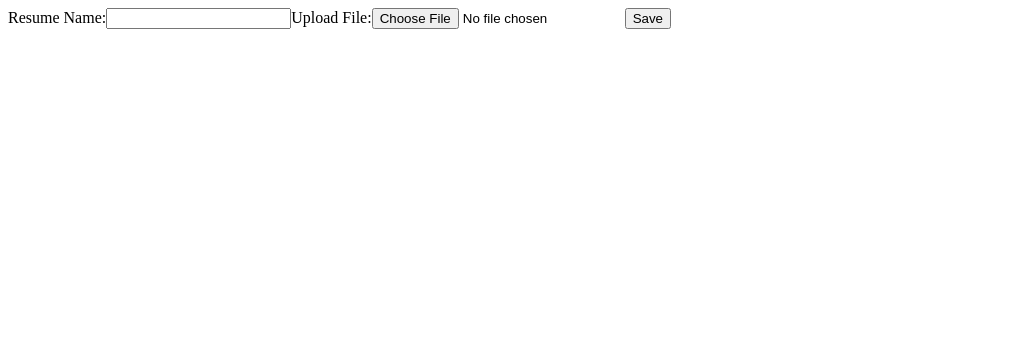
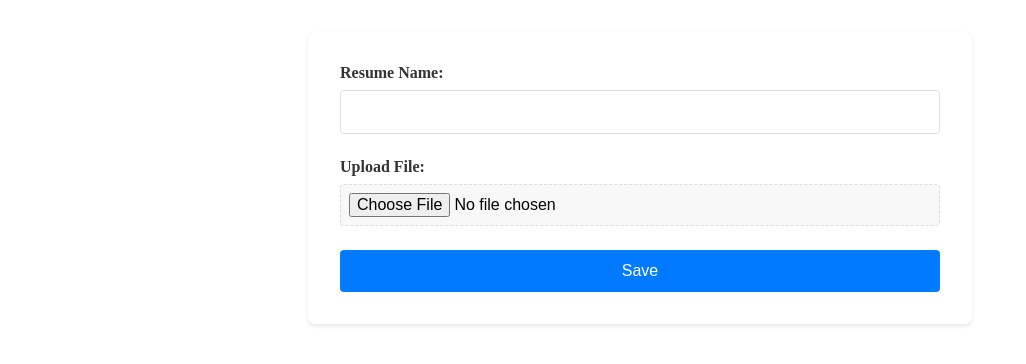
Before and after one commit to jassidaksingh/hackathon-401, a React (Vite) app in the folder frontend/frontend/: page /master-resume in a window 1280 px wide. Shown: the top 364 px of the page, without its empty margins (0-1026 px from the left). Built offline with nearby package versions, Linux system fonts and the light colour scheme.

Commit message:
Update: the frontend UI for adding resumes

```diff
--- /dev/null
+++ b/frontend/frontend/src/components/ResumeForm.css
@@ -0,0 +1,64 @@
+.resume-form-container {
+    max-width: 600px;
+    margin: 2rem auto;
+    padding: 2rem;
+    background-color: #ffffff;
+    border-radius: 8px;
+    box-shadow: 0 2px 4px rgba(0, 0, 0, 0.1);
+}
+
+.resume-form {
+    display: flex;
+    flex-direction: column;
+    gap: 1.5rem;
+}
+
+.form-group {
+    display: flex;
+    flex-direction: column;
+    gap: 0.5rem;
+}
+
+.form-group label {
+    font-weight: 600;
+    color: #333;
+}
+
+.form-group input {
+    padding: 0.75rem;
+    border: 1px solid #ddd;
+    border-radius: 4px;
+    font-size: 1rem;
+}
+
+.form-group input[type="file"] {
+    padding: 0.5rem;
+    border: 1px dashed #ddd;
+    background-color: #f8f8f8;
+}
+
+.submit-button {
+    background-color: #007bff;
+    color: white;
+    padding: 0.75rem 1.5rem;
+    border: none;
+    border-radius: 4px;
+    font-size: 1rem;
+    cursor: pointer;
+    transition: background-color 0.2s;
+}
+
+.submit-button:hover {
+    background-color: #0056b3;
+}
+
+.submit-button:disabled {
+    background-color: #cccccc;
+    cursor: not-allowed;
+}
+
+.error-message {
+    color: #dc3545;
+    font-size: 0.875rem;
+    margin-top: 0.25rem;
+}
--- a/frontend/frontend/src/components/ResumeForm.jsx
+++ b/frontend/frontend/src/components/ResumeForm.jsx
@@ -1,5 +1,6 @@
 import React, { useState } from "react";
 import { useNavigate } from "react-router-dom";
+import './ResumeForm.css';
 
 const ResumeForm = () => {
   const [formData, setFormData] = useState({
@@ -11,7 +12,6 @@ const ResumeForm = () => {
   const handleSubmit = async (e) => {
     e.preventDefault();
 
-    // Use FormData for file uploads
     const data = new FormData();
     data.append("name", formData.name);
     data.append("template_file", formData.template_file);
@@ -33,26 +33,30 @@ const ResumeForm = () => {
   };
 
   return (
-    <form className='container'onSubmit={handleSubmit}>
-      <label>
-        Resume Name:
+    <div className="resume-form-container">
+      <form className="resume-form" onSubmit={handleSubmit}>
+        <div className="form-group">
+          <label>Resume Name:</label>
           <input
             type="text"
             value={formData.name}
             onChange={(e) => setFormData({ ...formData, name: e.target.value })}
+            required
           />
-      </label>
-      <label>
-        Upload File:
+        </div>
+        <div className="form-group">
+          <label>Upload File:</label>
           <input
             type="file"
             onChange={(e) =>
               setFormData({ ...formData, template_file: e.target.files[0] })
             }
+            required
           />
-      </label>
-      <button type="submit">Save</button>
+        </div>
+        <button className="submit-button" type="submit">Save</button>
       </form>
+    </div>
   );
 };
 
--- a/frontend/frontend/src/components/Resumes.jsx
+++ b/frontend/frontend/src/components/Resumes.jsx
@@ -28,7 +28,7 @@ const Resumes = () => {
           <a href={masterResume.template_file} target="_blank" rel="noopener noreferrer">
             View Master Resume
           </a>
-          <Link to={`/resumes/${masterResume.id}/edit`}>Edit</Link>
+          <Link to={`Http://localhost:8000/resumes/${masterResume.id}/edit`}>Edit</Link>
         </div>
       )}
 
```
Also changed, not shown: 1 other file (tests, documents, lock files or other folders). Lines whose indentation alone changed are shown as unchanged.
